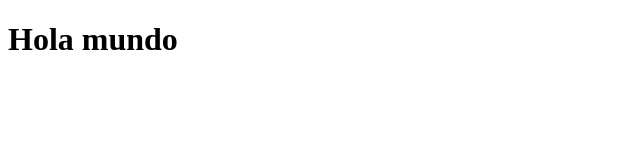
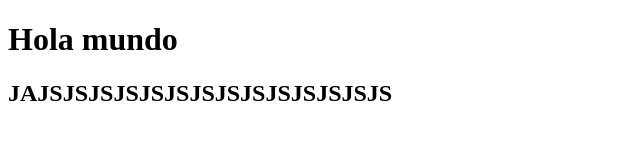
Before and after one commit to IEVN1002-21000444/intro-git, a plain HTML site: page index.html in a window 1280 px wide. Shown: the whole page, without its empty margins (0-640 px from the left). Drawn offline with Linux system fonts and the light colour scheme.

Commit message:
Segundo commit del proyecto

```diff
--- a/index.html
+++ b/index.html
@@ -7,5 +7,6 @@
 </head>
 <body>
     <h1>Hola mundo</h1>
+    <h2>JAJSJSJSJSJSJSJSJSJSJSJSJSJSJS</h2>
 </body>
 </html>
```
